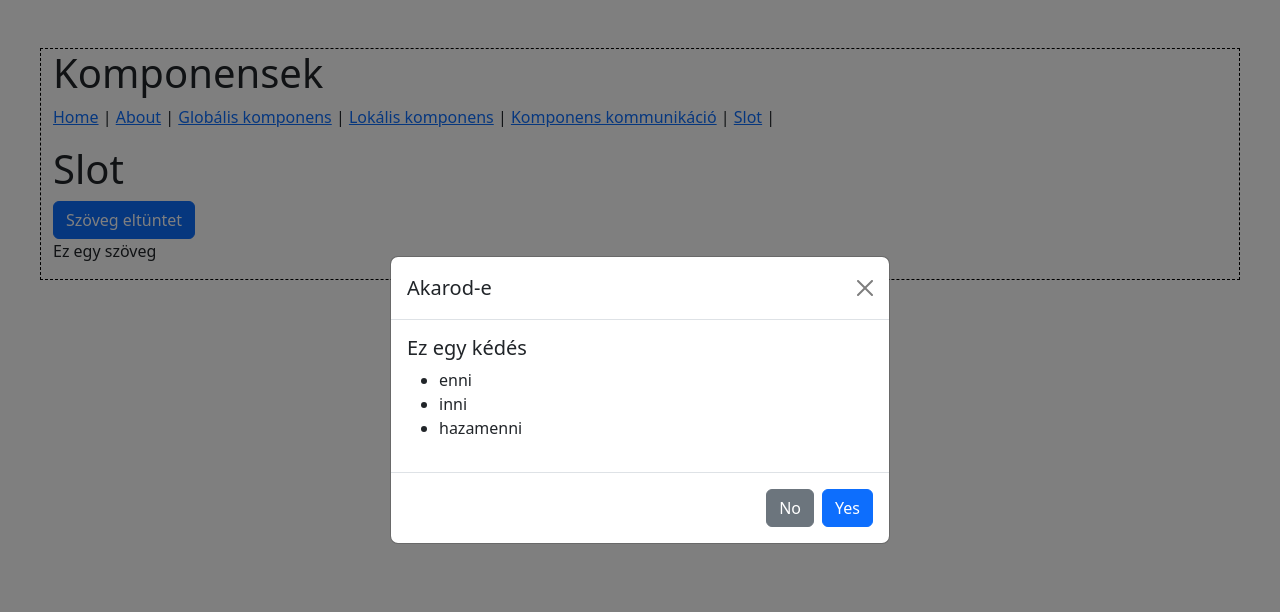
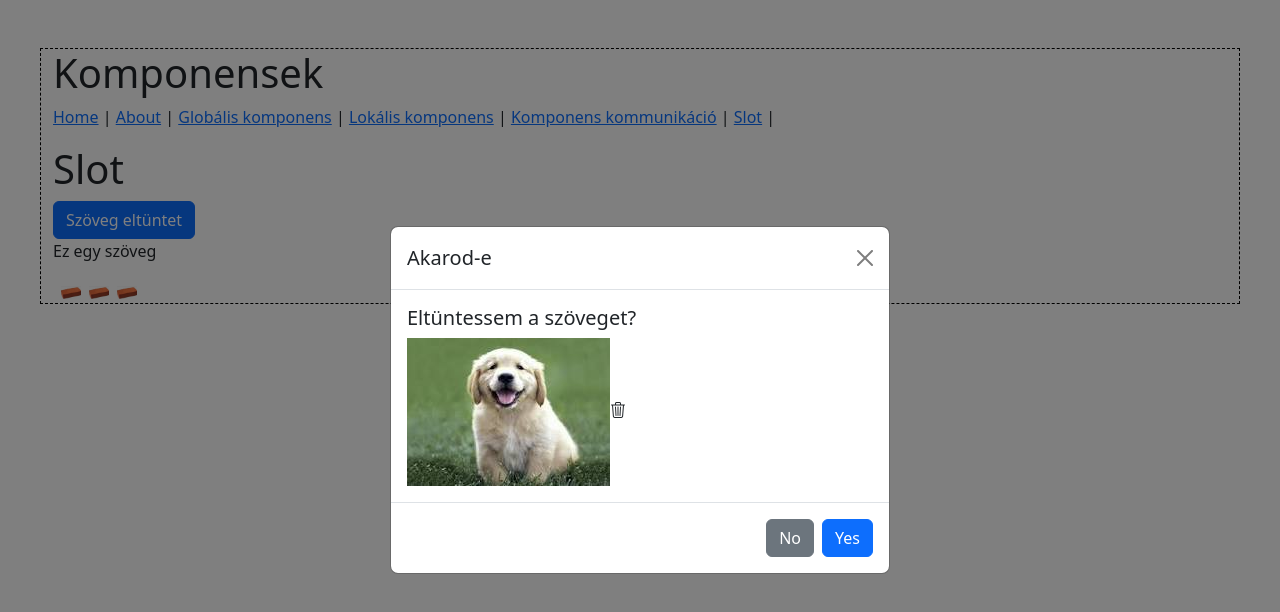
Before and after one commit to kovacsnandor/vuejsalapok, a Vue app: page /slot in a window 1280 px wide. Both pictures are taken after a click on the button "Szöveg eltüntet". Shown: the top 612 px of the page. Built offline with nearby package versions, Linux system fonts and the light colour scheme.

Commit message:
SlotView kész

```diff
--- a/src/views/SlotsView.vue
+++ b/src/views/SlotsView.vue
@@ -6,13 +6,12 @@
       Nyit csuk
     </ButtonOpenCloseModal> -->
 
-
-    <button type="button" class="btn btn-primary"
+    <button
+      type="button"
+      class="btn btn-primary"
       @click="onClikcButtonEltuntetMegjelenit"
     >
-    <span v-if="szovegLatszik">Szöveg eltüntet</span>
-    <span  v-if="!szovegLatszik">Szöveg megjelenit</span>
-
+      {{ gombFelirat }}
     </button>
     <p v-if="szovegLatszik">Ez egy szöveg</p>
 
@@ -23,13 +22,24 @@
       :title="'Akarod-e'"
       @csinalhatod="csinalhatodHandler"
     >
-        <h5>Ez egy kédés</h5>
-        <ul>
-            <li>enni</li>
-            <li>inni</li>
-            <li>hazamenni</li>
-        </ul>
+      <div v-if="szovegLatszik">
+        <h5>Eltüntessem a szöveget?</h5>
+        <img :src="kep" alt="">
+        <i class="bi bi-trash3"></i>
+      </div>
+      <div v-if="!szovegLatszik">
+        <h5>Megjelenítsem a szöveget?</h5>
+        <img :src="kep" alt="">
+        <i class="bi bi-magic"></i>
+      </div>
     </ModalYesNo>
+    <img
+      class="ms-2"
+      style="width:20px"
+      v-for="(tegla,index) in teglak"
+      :key="index"
+      :src="`pictures/${tegla}`"
+      alt=""/>
   </div>
 </template>
 
@@ -38,24 +48,33 @@
 import ButtonOpenCloseModal from "@/components/Confirm/ButtonOpenCloseModal.vue";
 export default {
   name: "SlotsView",
-  data(){
+  data() {
     return {
-      szovegLatszik: true
-    }
+      szovegLatszik: true,
+      kep: 'pictures/kep.jfif',
+      teglak: ['tegla.jpg','tegla.jpg','tegla.jpg']
+    };
   },
   components: {
     ModalYesNo,
     ButtonOpenCloseModal,
   },
   methods: {
-    onClikcButtonEltuntetMegjelenit(){
+    onClikcButtonEltuntetMegjelenit() {
       this.$refs.modalYesNo.show();
     },
-    csinalhatodHandler(){
-      this.szovegLatszik = ! this.szovegLatszik;
-
+    csinalhatodHandler() {
+      this.szovegLatszik = !this.szovegLatszik;
+    },
+  },
+  computed: {
+    gombFelirat(){
+      return this.szovegLatszik ?
+      'Szöveg eltüntet'
+      :
+      'Szöveg megjelenit';
     }
-  }
+  },
 };
 </script>
 
```
Also changed, not shown: public/pictures/kep.jfif (added), public/pictures/tegla.jpg (added). Lines whose indentation alone changed are shown as unchanged.
